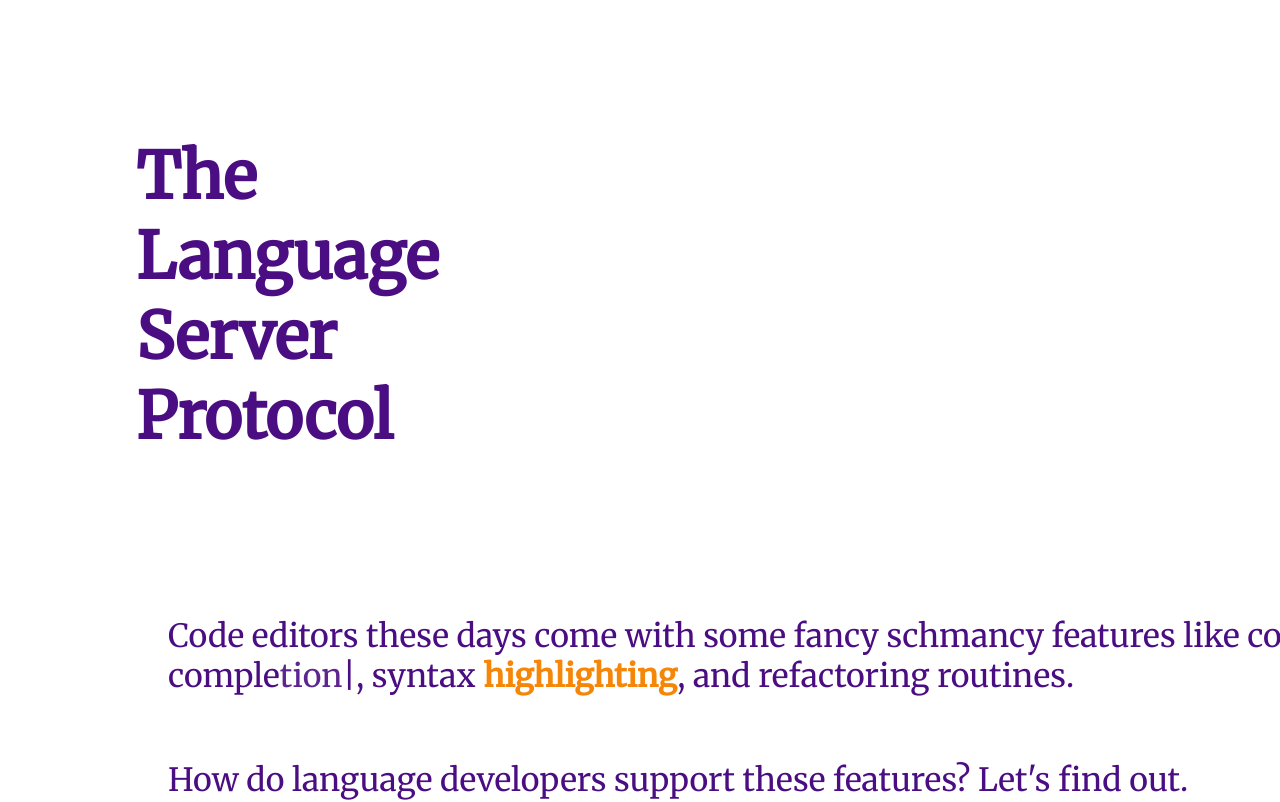
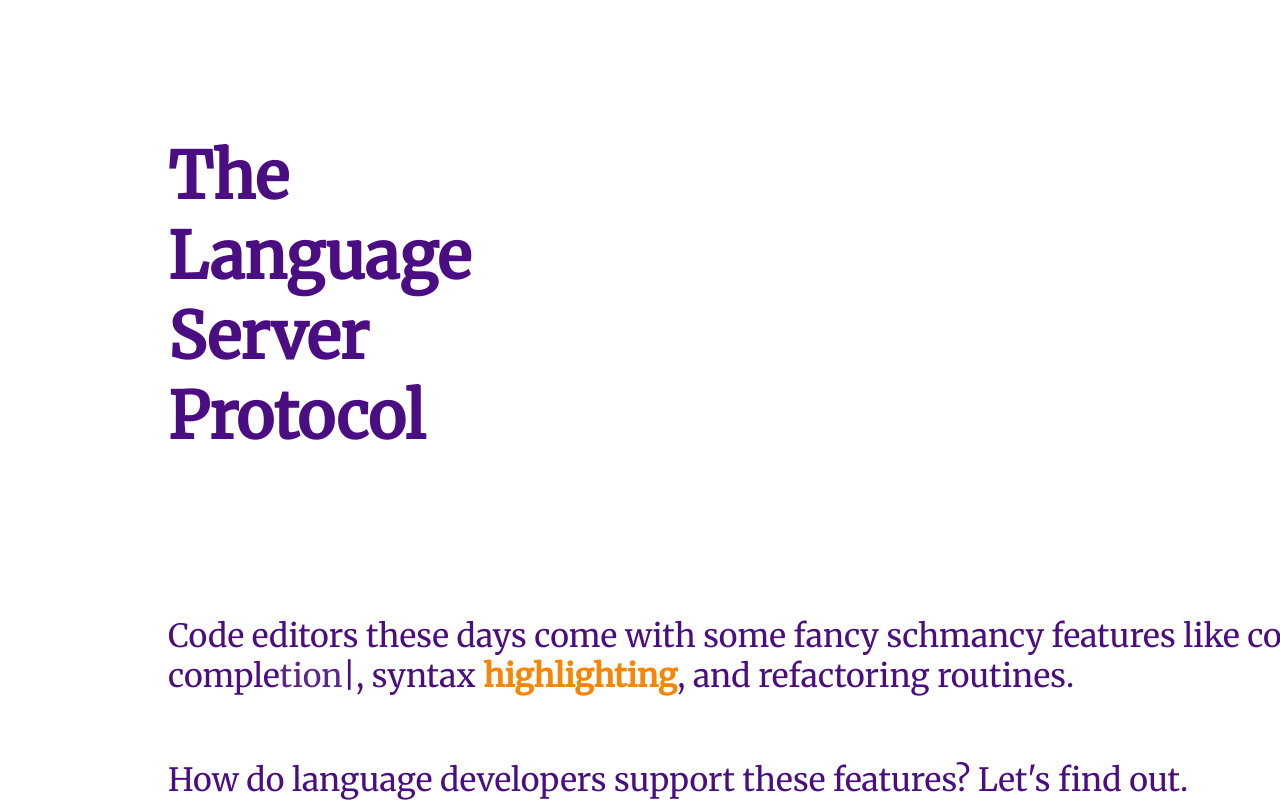
Before and after one commit to Cerchie/what-is-the-lsp, a SvelteKit app: page / in a window 1280 px wide. Shown: the top 802 px of the page. Built offline with nearby package versions, Linux system fonts and the light colour scheme.

Commit message:
server request spacing

```diff
--- a/src/components/Home.svelte
+++ b/src/components/Home.svelte
@@ -131,7 +131,7 @@
         font-size: 4em;
 
 		margin: auto;
-
+        margin-left: .5em;
 		color: #4b0d82;
 	}
 
--- a/src/components/Scrolly.svelte
+++ b/src/components/Scrolly.svelte
@@ -286,7 +286,7 @@ h4 {
 #server-requests {
     width: 80vw;
 	margin: auto;
-    margin-left: 2em;
+    margin-left: 5em;
 }
 
 #about-para {
```
